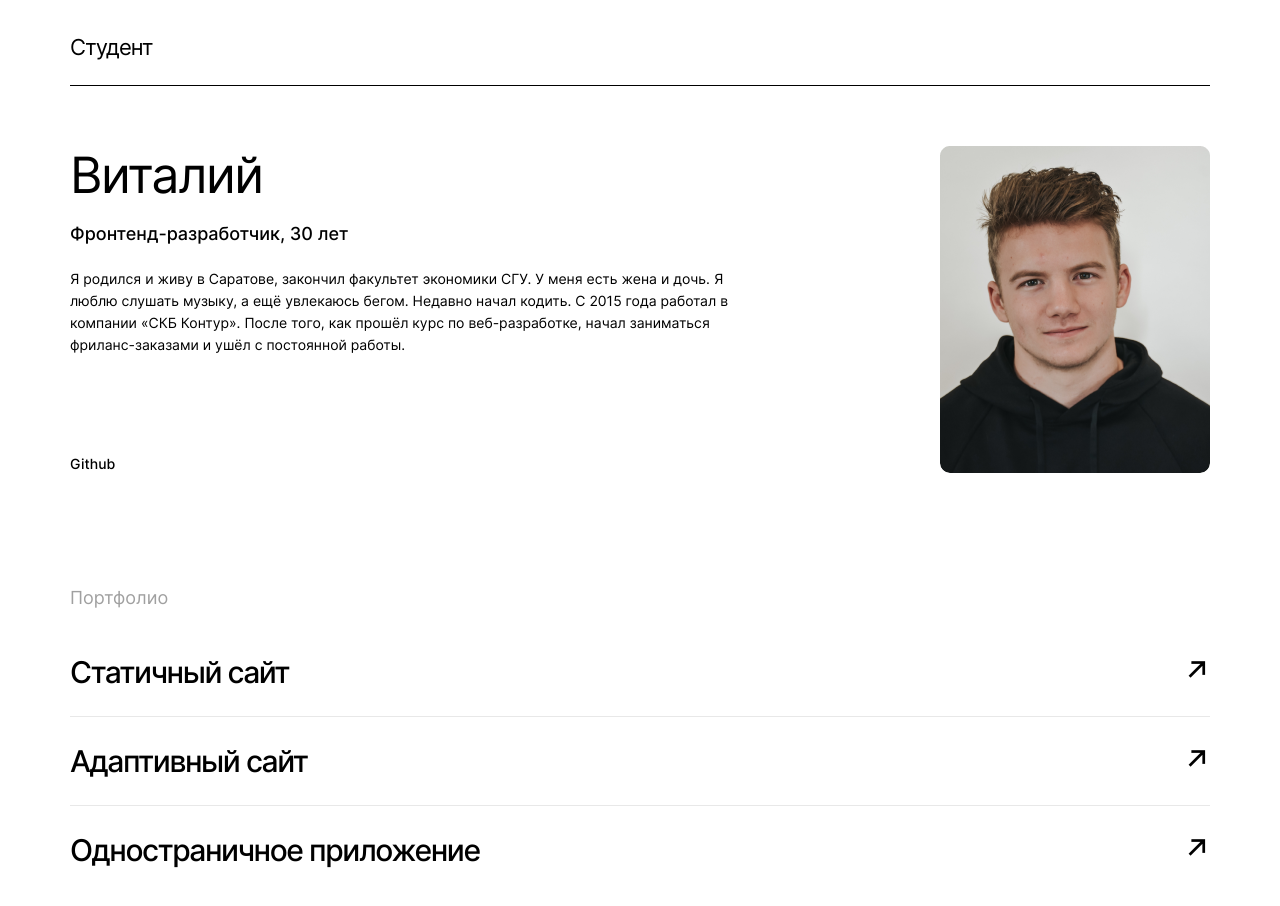
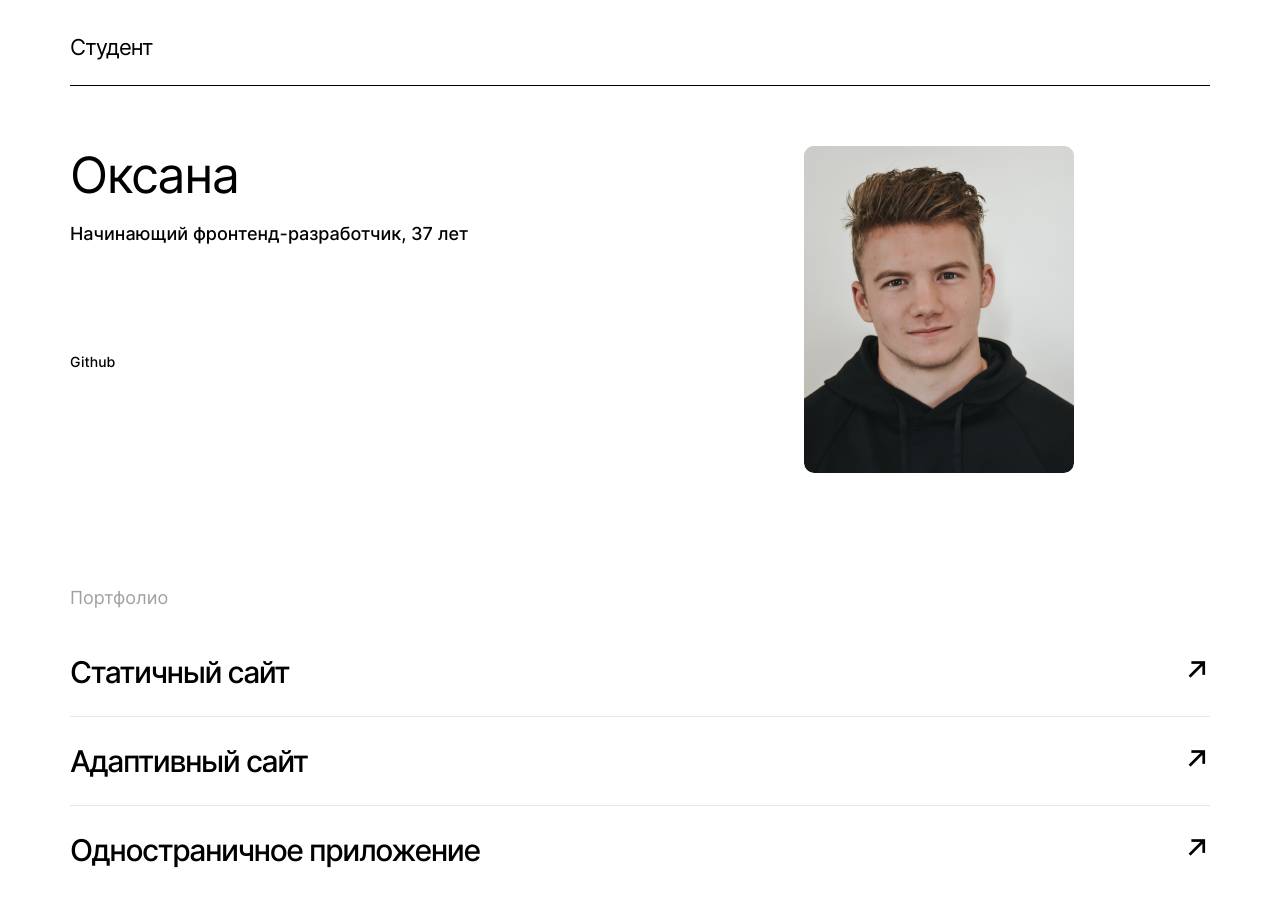
Before and after one commit to ox7622/movies-explorer-frontend, a React (Create React App) app in the folder movies/: page / in a window 1280 px wide. Shown: the part 2140-3046 px from the top of the page. Built offline with nearby package versions, Linux system fonts and the light colour scheme; no server answers.

Commit message:
fixed mainpage on login

```diff
--- a/movies/src/components/AboutMe/AboutMe.js
+++ b/movies/src/components/AboutMe/AboutMe.js
@@ -6,10 +6,9 @@ function AboutMe() {
 
             <h2 className="section__header about-me__header">Студент</h2>
             <div className='about-me__content' >
-                <h3 className="about-me__name">Виталий</h3>
-                <p className="about-me__title">Фронтенд-разработчик, 30 лет</p>
-                <p className="about-me__text">Я родился и живу в Саратове, закончил факультет экономики СГУ. У меня есть жена
-                    и дочь. Я люблю слушать музыку, а ещё увлекаюсь бегом. Недавно начал кодить. С 2015 года работал в компании «СКБ Контур». После того, как прошёл курс по веб-разработке, начал заниматься фриланс-заказами и ушёл с постоянной работы.</p>
+                <h3 className="about-me__name">Оксана</h3>
+                <p className="about-me__title">Начинающий фронтенд-разработчик, 37 лет</p>
+                <p className="about-me__text"></p>
                 <a href="https://github.com/ox7622" target={'_blank'} className="link about-me__github hover-opacity" rel="noreferrer">Github</a>
             </div>
             <img src={photo} alt="фото студента" className="about-me__photo"></img>
--- a/movies/src/components/App/App.js
+++ b/movies/src/components/App/App.js
@@ -473,7 +473,7 @@ const App = () => {
       <UserContext.Provider value={currentUser}>
         <SavedMoviesContext.Provider value={savedMovies}>
           {isLoading && <Preloader />}
-          <Header />
+          <Header loggedIn={loggedIn} />
           <main>
             <Routes>
 
--- a/movies/src/components/Header/Header.js
+++ b/movies/src/components/Header/Header.js
@@ -3,7 +3,7 @@ import { useState } from 'react';
 import './Header.css';
 import { Link, useLocation } from 'react-router-dom';
 import Navigation from '../Navigation/Navigation';
-function Header() {
+function Header({ loggedIn }) {
     const location = useLocation();
     const mainPage = (location.pathname === '/');
     const notFoundPage = (location.pathname === '/404');
@@ -27,11 +27,11 @@ function Header() {
                         {!mainPage &&
                             (<button className="header__burger-menu hover-opacity hover-button" type='button' onClick={handleNavOpen} />)}
                         <ul className={`header__links ${mainPage ? "" : "header__links_desktop"}`}>
-                            {(moviesPage || savedMoviesPage || profilePage) &&
+                            {(moviesPage || savedMoviesPage || profilePage || (mainPage && loggedIn)) &&
                                 (<><li><Link to={'/movies'} className={`link header__link hover-link hover-opacity ${moviesPage && "link_selected"}`}>Фильмы</Link></li>
                                     <li><Link to={'/saved-movies'} className={`link header__link header__link_saved-films hover-link hover-opacity ${savedMoviesPage && "link_selected"}`}>Сохраненные фильмы</Link></li>
                                     <li><Link to={'/profile'} className={`link header__link  header__link_account hover-button ${profilePage && "link_selected"}`}>Аккаунт</Link></li></>)}
-                            {mainPage &&
+                            {(mainPage && loggedIn === false) &&
                                 (<><li><Link to={'/signup'} className="link header__link hover-link hover-opacity">Регистрация</Link></li>
                                     <li><Link to={'/signin'} className="link header__link header__link_signin hover-button">Войти</Link></li></>)}
                         </ul>
--- a/movies/src/components/Portfolio/Portfolio.js
+++ b/movies/src/components/Portfolio/Portfolio.js
@@ -7,8 +7,8 @@ function Portfolio() {
             <h2 className="portfolio__header">Портфолио</h2>
             <ul className='portfolio__list'>
                 <li className='portfolio__item'><a href="https://ox7622.github.io/russian-travel/" target={'_blank'} className='link portfolio__link hover-button' rel="noreferrer">Статичный сайт<span className='portfolio__item-arrow'>↗</span></a></li>
-                <li className='portfolio__item'><a href="http://ox7622.nomoredomains.club/" target={'_blank'} className='link portfolio__link hover-button' rel="noreferrer">Адаптивный сайт <span className='portfolio__item-arrow'>↗</span></a></li>
-                <li className='portfolio__item'><a href="http://ox7622.nomoredomains.club/" target={'_blank'} className='link portfolio__link hover-button' rel="noreferrer">Одностраничное приложение <span className='portfolio__item-arrow'>↗</span></a></li>
+                <li className='portfolio__item'><a href="https://ox7622.nomoredomains.club/" target={'_blank'} className='link portfolio__link hover-button' rel="noreferrer">Адаптивный сайт <span className='portfolio__item-arrow'>↗</span></a></li>
+                <li className='portfolio__item'><a href="https://mox.nomoredomains.work/" target={'_blank'} className='link portfolio__link hover-button' rel="noreferrer">Одностраничное приложение <span className='portfolio__item-arrow'>↗</span></a></li>
             </ul>
         </section>
     )
```
Also changed, not shown: 1 other file (tests, documents, lock files or other folders).
